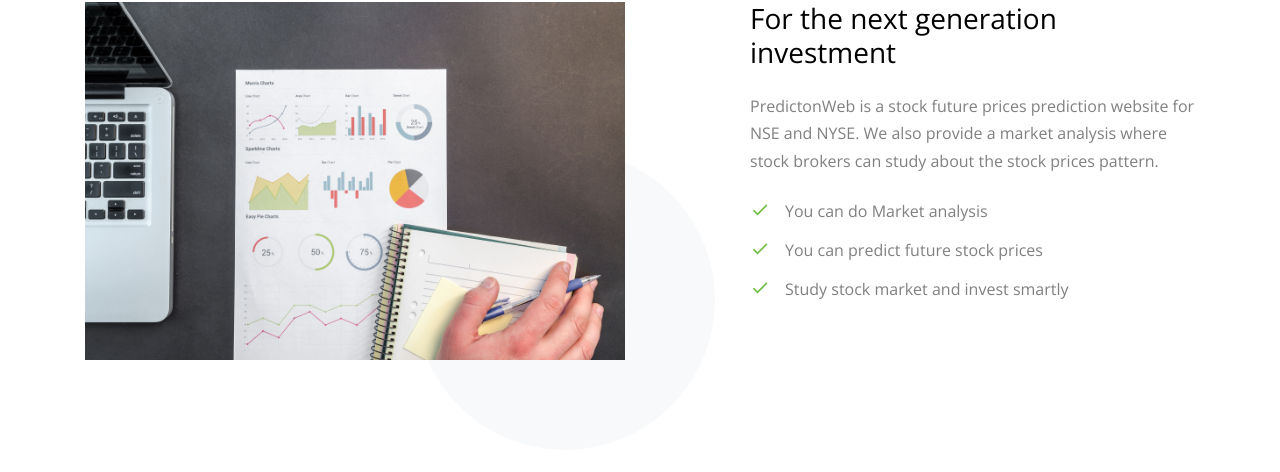
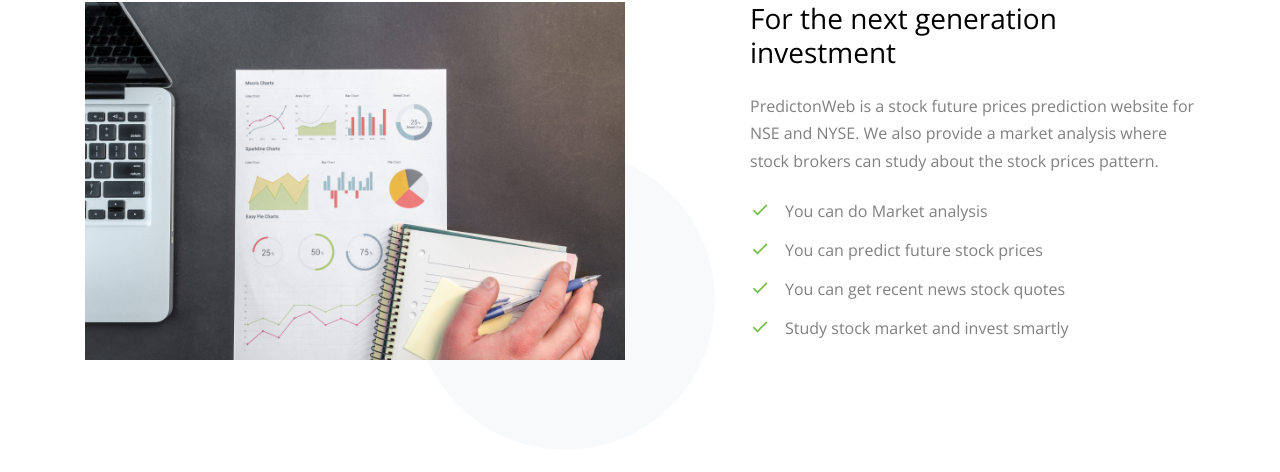
Before and after one commit to rosh2002/django_stock_proj, a Django app: page /pred_app/Home in a window 1280 px wide. Shown: the part 990-1462 px from the top of the page. Run offline with Django 3.2, Linux system fonts and the light colour scheme; some libraries are stand-ins or nearby versions; some web fonts are replaced.

Commit message:
Third commit

```diff
--- a/pred_app/templates/pred_app/home.html
+++ b/pred_app/templates/pred_app/home.html
@@ -56,6 +56,7 @@
               <ul class="list-unstyled ul-check success">
                 <li>You can do Market analysis</li>
                 <li>You can predict future stock prices</li>
+                <li>You can get recent news stock quotes</li>
                 <li>Study stock market and invest smartly</li>
               </ul>
 
```
